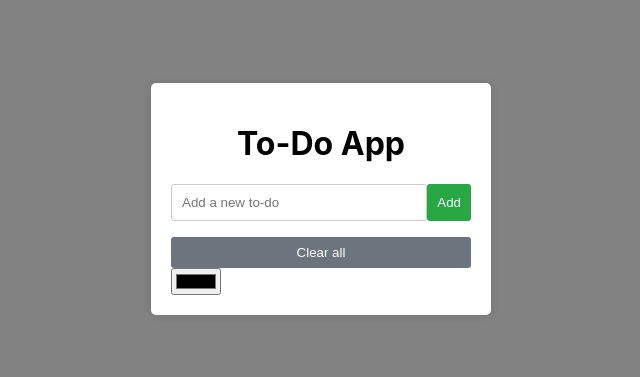
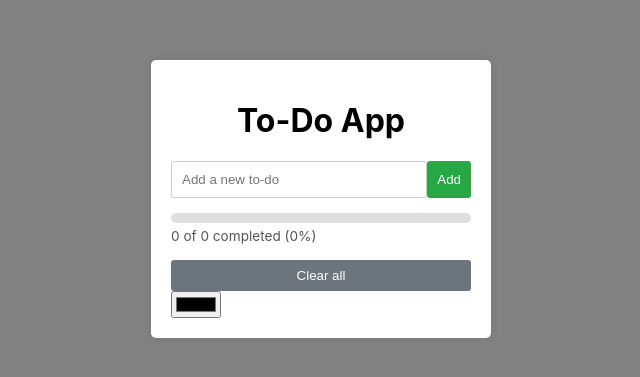
Before and after one commit to shngnskrn/todo-app-project, a website built with Vite: page index.html in a window 1280 px wide. Shown: the part 201-578 px from the top of the page, without its empty margins (319-959 px from the left). Built offline with nearby package versions, Linux system fonts and the light colour scheme.

Commit message:
feat: add progress bar for completed todos

```diff
--- a/index.html
+++ b/index.html
@@ -16,6 +16,11 @@
       </form>
       <p id="error-message">Please enter a to-do item</p>
 
+      <div class="progress">
+        <div class="progress-bar" id="progress-bar"></div>
+      </div>
+      <p id="progress-text">0 of 0 completed</p>
+
       <ul class="todo-list" id="todo-list">
 
       </ul>
--- a/src/main.ts
+++ b/src/main.ts
@@ -25,6 +25,9 @@ const todoList = document.getElementById('todo-list') as HTMLUListElement
 
 const errorMessage = document.getElementById('error-message') as HTMLParagraphElement
 
+const progressBar = document.getElementById('progress-bar') as HTMLDivElement
+const progressText = document.getElementById('progress-text') as HTMLParagraphElement
+
 const addTodo = (text:string):void => {
     const newTodo: Todo = {
         id: Date.now(),
@@ -39,6 +42,7 @@ const addTodo = (text:string):void => {
 
 const renderTodos = ():void => {
     saveTodos()
+    updateProgress()
     todoList.innerHTML = '';
 
     todos.forEach(todo => {
@@ -103,6 +107,20 @@ const toggleTodo = (id:number):void => {
     renderTodos()
 }
 
+// Updates the progress bar to show how many todos are completed
+const updateProgress = ():void => {
+    const total = todos.length
+    const completed = todos.filter(todo => todo.completed).length
+
+    let percent = 0
+    if (total > 0) {
+        percent = Math.round((completed / total) * 100)
+    }
+
+    progressBar.style.width = percent + '%'
+    progressText.textContent = `${completed} of ${total} completed (${percent}%)`
+}
+
 // Removes all todos from the list and from local storage
 const clearButton = document.getElementById('clear-btn') as HTMLButtonElement
 clearButton.addEventListener('click', () => {
--- a/src/style.css
+++ b/src/style.css
@@ -113,3 +113,25 @@ h1 {
   border-radius: 3px;
   cursor: pointer;
 }
+
+.progress {
+  width: 100%;
+  height: 10px;
+  background: #e0e0e0;
+  border-radius: 5px;
+  overflow: hidden;
+  margin-top: 15px;
+}
+
+.progress-bar {
+  height: 100%;
+  width: 0%;
+  background: #28a745;
+  transition: width 0.3s;
+}
+
+#progress-text {
+  font-size: 0.85em;
+  color: #555;
+  margin: 5px 0 0;
+}
```
